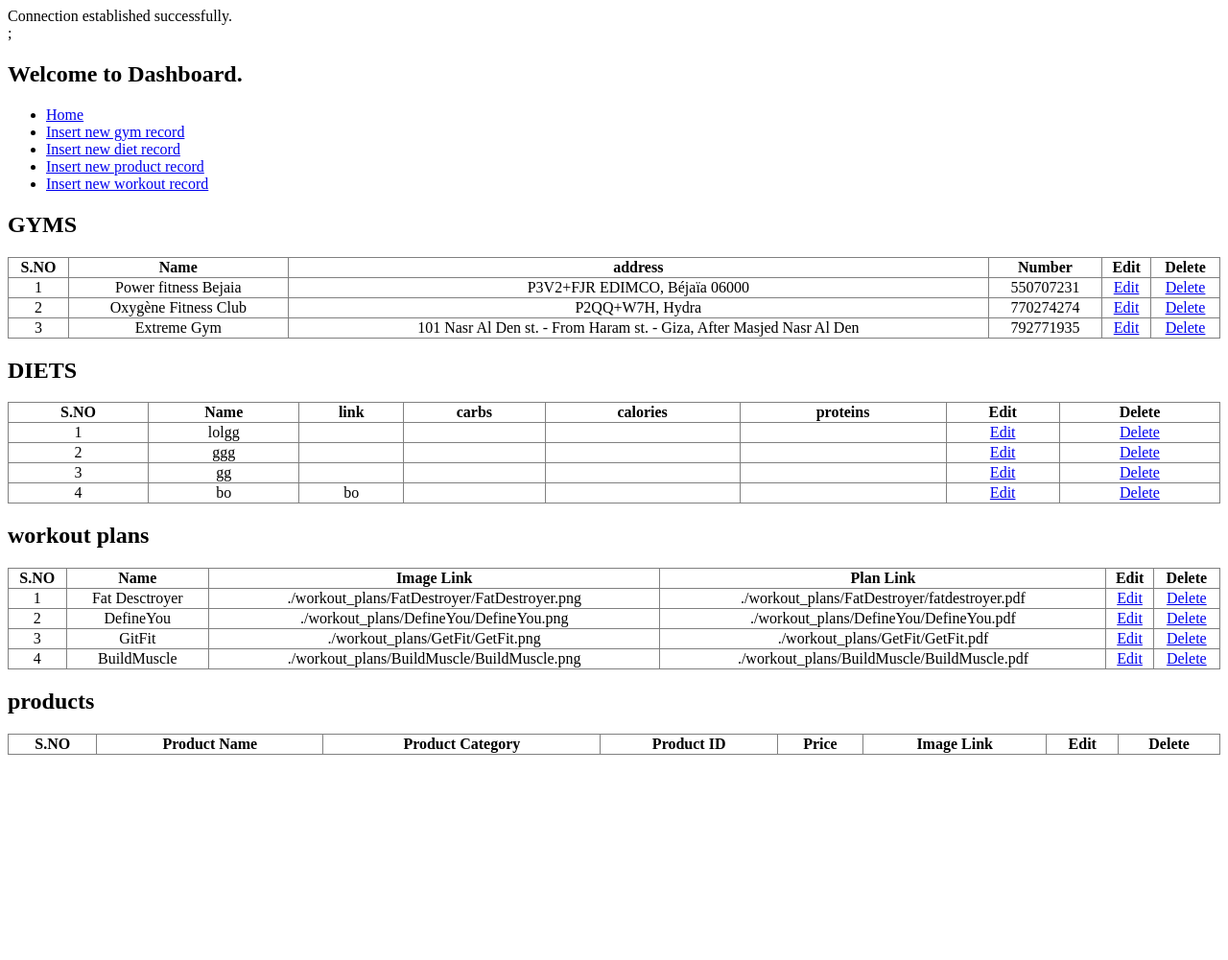
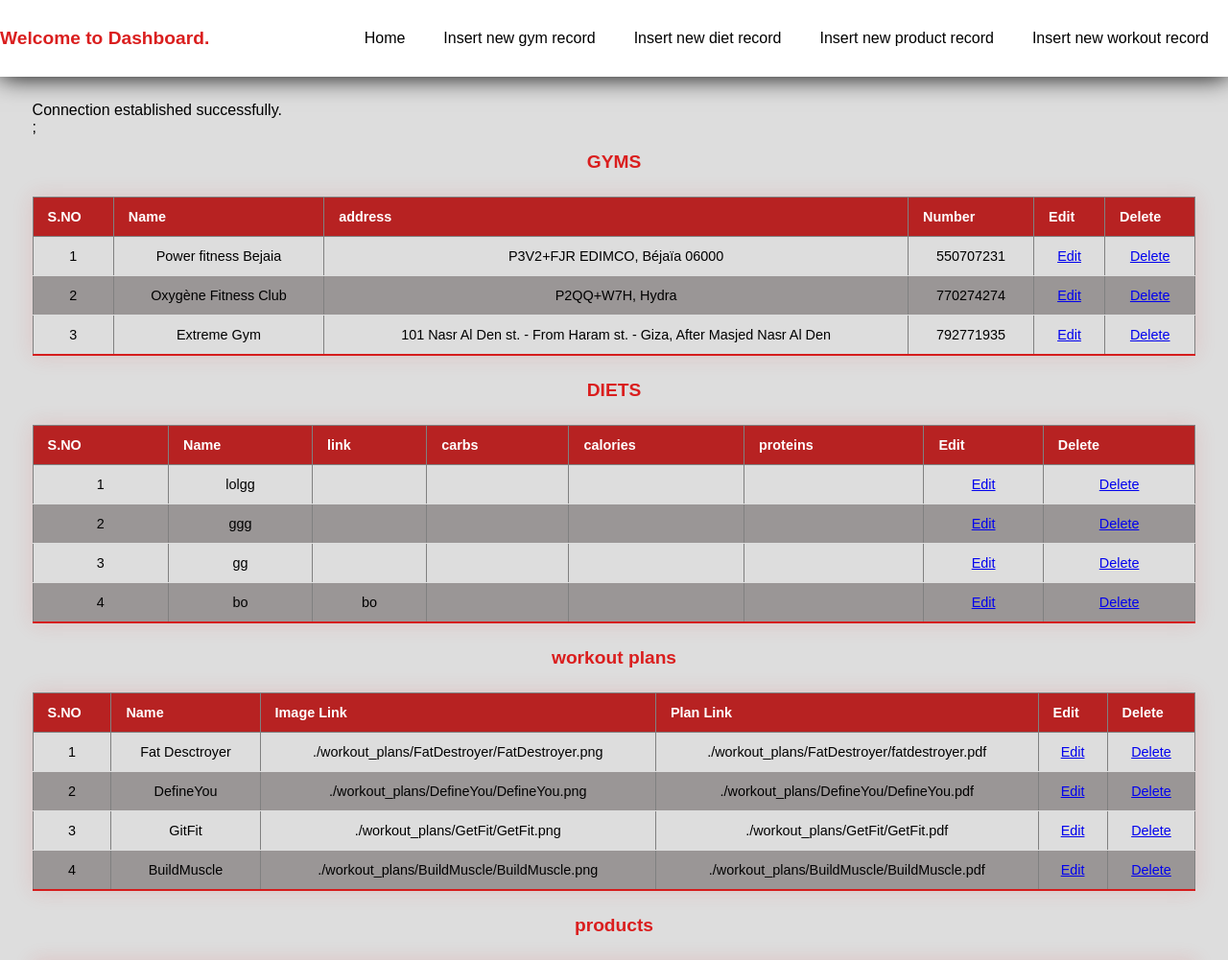
Before and after one commit to larbi1512/4-arms, a PHP site: page /admin/dashboard.php in a window 1280 px wide. Shown: the top 1001 px of the page at 96% size. Before the commit the page ends 787 px from the top, so only its background shows below. Run offline with PHP 8.4, Linux system fonts and the light colour scheme; data comes from the database, SQL or seed files in the repository; data that the repository does not hold is empty.

Commit message:
navbar admin responive + the first and last tabl

```diff
--- a/NewHome/newHome.html
+++ b/NewHome/newHome.html
@@ -42,7 +42,7 @@
                 }
             </style>
                 <div class="arms"><a href="./newHome.html">Home</a></div>
-                <div class="arms"><a href="../workout/workout.html">Workout</a></div>
+                <div class="arms"><a href="../workout/workout.php">Workout</a></div>
                 <div class="arms"><a href="../diet/diet.php">Diet</a></div>
                 <div class="arms"><a href="../Shop/supplement.html">Supplement</a></div>
                 <button class="arms login-button" id="profile">
@@ -72,7 +72,7 @@
                     <p class="make-yourself-stronger">Make yourself stronger </p>
                     <p class="make-yourself-stronger">than your excuses </p>
                 </div>
-                <a href="../workout/workout.html" style="display: block; width: 100%; height: 100%;">
+                <a href="../workout/workout.php" style="display: block; width: 100%; height: 100%;">
                     <div class="card">
                         <img src="./public/workout programs copy.png" alt="workout" style="width:100%; border-radius: 10px;">
                         <div class="container">
@@ -82,7 +82,7 @@
                         </div>
                     </a>
 
-                    <a href="../diet/diet.html" style="display: block; width: 100%; height: 100%;">
+                    <a href="../diet/diet.php" style="display: block; width: 100%; height: 100%;">
                     <div class="cardyuh">
                     <img src="./public/tangerine-newt-RgT22Ixcq4Y-unsplash.jpg" alt="Diet" style="width:100%; border-radius: 10px;">
                     <div class="container">
--- a/admin/dashboard.css
+++ b/admin/dashboard.css
@@ -1,16 +1,16 @@
 body {
     height: 125vh;
-    background-image: url('https://codetheweb.blog/assets/img/posts/style-a-navigation-bar-css/background.jpg');
+    background-color: #dddddd;
     background-size: cover;
     font-family: sans-serif;
     margin-top: 80px;
-    padding: 30px;
+    padding: 2%;
 }
 
 main {
     color: white;
 }
-*
+
 header {
     background-color: white;
     position: fixed;
@@ -20,6 +20,7 @@ header {
     height: 80px;
     display: flex;
     align-items: center;
+    justify-content: space-between;
     box-shadow: 0 0 25px 0 black;
 }
 
@@ -35,7 +36,74 @@ header li a {
     color: black;
     text-decoration: none;
 }
-h2{
+
+/* Hamburger menu styles */
+
+.hamburger {
+    display: none;
+    font-size: 1.5em;
+    margin-right: 10px;
+}
+
+nav {
+    display: flex;
+    align-items: center;
+}
+
+nav ul {
+    list-style-type: none;
+    margin: 0;
+    padding: 0;
+    display: flex;
+}
+
+nav li {
+    margin: 0 20px;
+}
+
+@media only screen and (max-width: 600px) {
+    header li {
+        display: none;
+        margin: 0;
+    }
+
+    header li:first-child {
+        display: block;
+        margin: 20px;
+    }
+
+    .hamburger {
+        display: block;
+    }
+
+    header {
+        flex-direction: column;
+        height: auto;
+    }
+
+    nav {
+        display: none;
+        width: 100%;
+        flex-direction: column;
+        align-items: center;
+    }
+
+    nav.active {
+        display: flex;
+    }
+
+    nav ul {
+        margin-top: 20px;
+        border-top: 1px solid black;
+        padding-top: 20px;
+        flex-direction: column;
+    }
+
+    nav li {
+        margin: 10px;
+    }
+}
+h2 {
     color: rgb(218, 30, 30);
     font-size: 1.2em;
     font-weight: bold;
@@ -74,8 +142,27 @@ h2{
     border-bottom: 2px solid #d51c1c;
 }
 
-.styled-table tbody tr:hover{
-     color: #d51c1c;
+.styled-table tbody tr:hover {
+    color: #d51c1c;
     font-weight: bold;
+}
 
+@media only screen and (max-width: 600px) {
+    body {
+        height: auto;
+        padding: 5%;
+    }
+
+    header {
+        height: 60px;
+    }
+
+    .styled-table {
+        font-size: 0.8em;
+        min-width: 300px;
+    }
+
+    h2 {
+        font-size: 1em;
+    }
 }
--- a/admin/dashboard.php
+++ b/admin/dashboard.php
@@ -7,11 +7,13 @@ require_once('../db.php');
 <head>
     <meta charset="utf-8">
     <title>Dashboard - Admin Page</title>
+    <link rel="stylesheet" href="dashboard.css">
 </head>
 
 <body>
     <header>
     <h2 class="welcome">Welcome to Dashboard.</h2>
+      <button class="hamburger">&#9776;</button>
     <nav>
     <ul>
     <li><a href="../index.html">Home</a></li>
--- a/db.php
+++ b/db.php
@@ -1,9 +1,9 @@
 <?php
 // Database configuration
-$host = "sql209.epizy.com";
-$dbuser = "epiz_34106685";
-$dbpass = "f@7EbG#KFdr3tvH";
-$dbname = "epiz_34106685_4ARMS";
+$host = "localhost";
+$dbuser = "root";
+$dbpass = "";
+$dbname = "4-ARMS";
 // Create database connection
 $conn = new mysqli($host, $dbuser, $dbpass, $dbname);
 // Check connection
```
